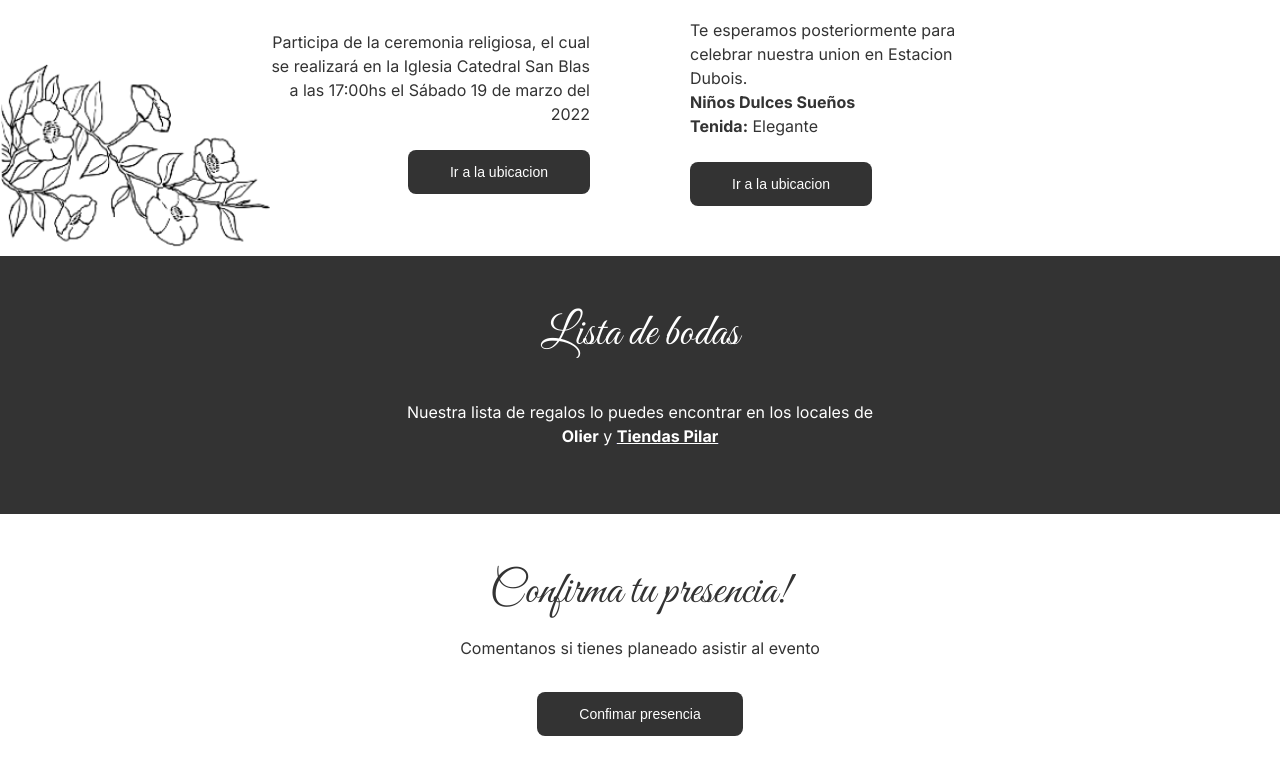
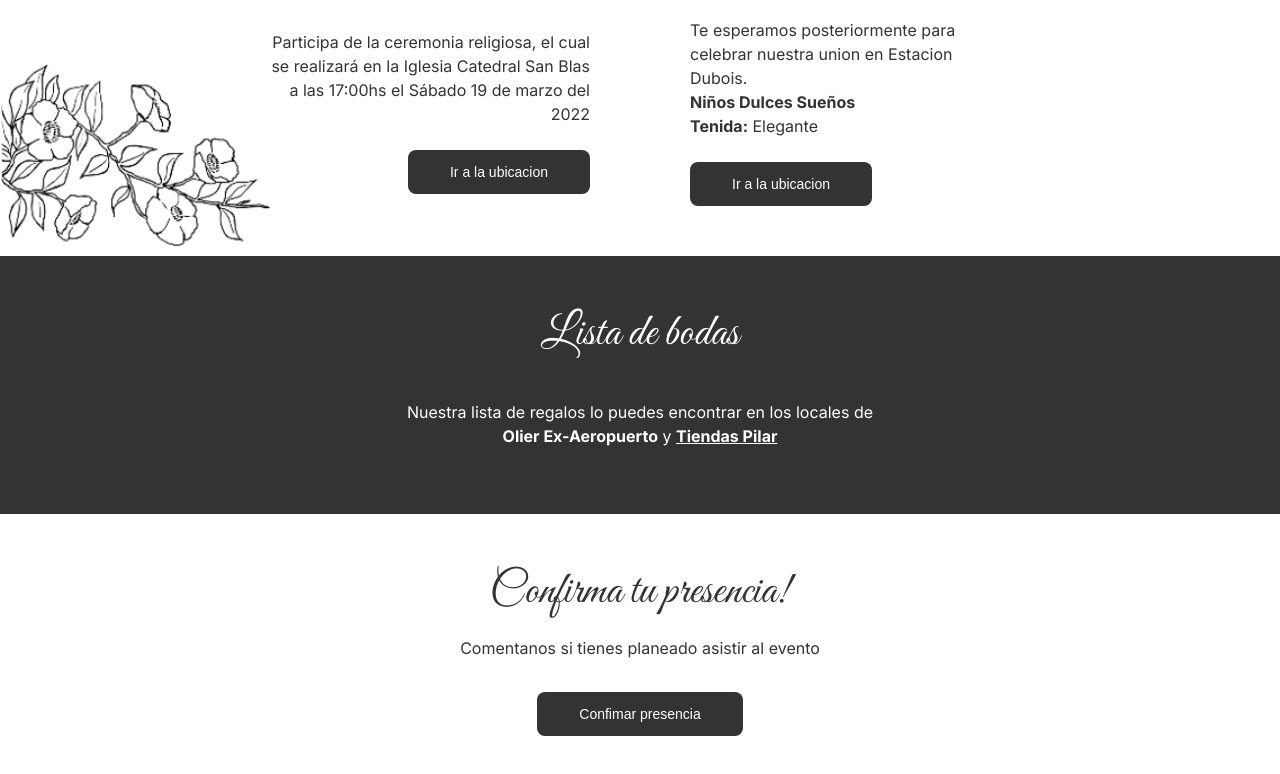
Before and after one commit to Arturo-Lopez/wedding-page, a Next.js app: page / in a window 1280 px wide. Shown: the part 2481-3255 px from the top of the page. Built offline with nearby package versions, Linux system fonts and the light colour scheme.

Commit message:
updated text

```diff
--- a/src/modules/ListGiftSection.tsx
+++ b/src/modules/ListGiftSection.tsx
@@ -29,7 +29,7 @@ const ListGiftSection: FC = () => (
     <h2 className="title">Lista de bodas</h2>
     <p className="content">
       Nuestra lista de regalos lo puedes encontrar en los locales de{" "}
-      <b>Olier</b> y{" "}
+      <b>Olier Ex-Aeropuerto</b> y{" "}
       <a
         href="https://goo.gl/maps/QkdkLQsvKQY9vjwN7"
         target="_blank"
```
